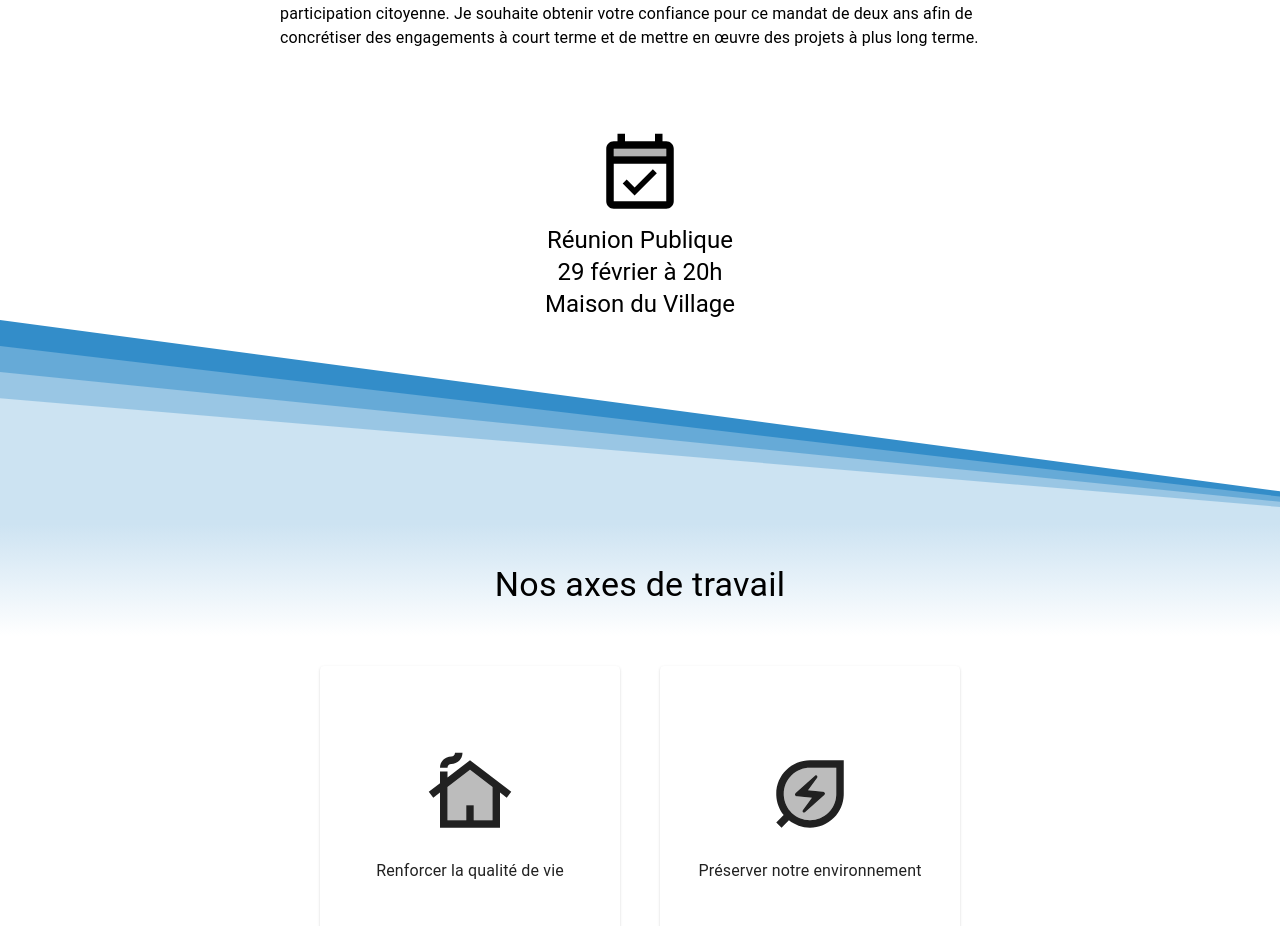
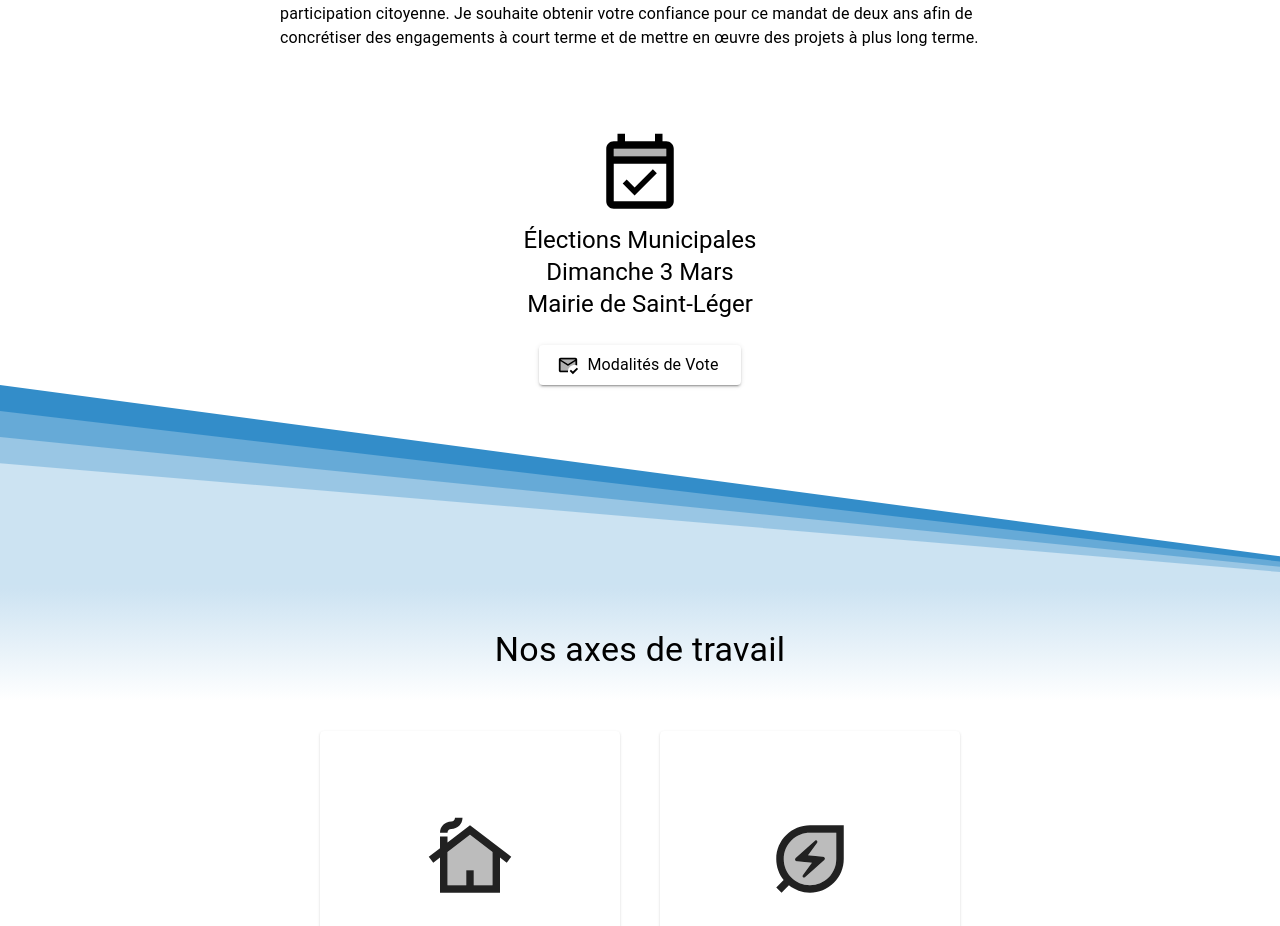
Before and after one commit to marionleborgne/avenir-saint-leger, a React (Create React App) app: page / in a window 1280 px wide. Shown: the part 983-1909 px from the top of the page. Built offline with nearby package versions, Linux system fonts and the light colour scheme.

Commit message:
update event date and add voting instructions

```diff
--- a/src/components/Hero/Event.js
+++ b/src/components/Hero/Event.js
@@ -1,16 +1,19 @@
 import { Typography } from '@mui/material';
 import EventIcon from '@mui/icons-material/EventAvailableTwoTone';
-
 import { isMobile } from 'react-device-detect';
+import VoteButton from './VoteButton';
 
 const variant = 'h5';
 const fontSize = isMobile ? 60 : 90;
 
-export default () => (
-  <div style={{ marginTop: 50 }}>
-    <EventIcon style={{ fontSize }} />
-    <Typography variant={variant}>Réunion Publique</Typography>
-    <Typography variant={variant}>29 février à 20h</Typography>
-    <Typography variant={variant}>Maison du Village</Typography>
-  </div >
-);
+export default () => {
+  return (
+    <div style={{ marginTop: 50 }}>
+      <EventIcon style={{ fontSize }} />
+      <Typography variant={variant}>Élections Municipales</Typography>
+      <Typography variant={variant}>Dimanche 3 Mars</Typography>
+      <Typography variant={variant}>Mairie de Saint-Léger</Typography>
+      <VoteButton />
+    </div >
+  );
+};
--- /dev/null
+++ b/src/components/Hero/VoteButton.js
@@ -0,0 +1,26 @@
+import { Typography } from '@mui/material';
+import Button from '@mui/material/Button';
+// import RocketIcon from '@mui/icons-material/RocketLaunchTwoTone';
+import CheckIcon from '@mui/icons-material/MarkEmailReadTwoTone';
+
+import pdfLink from '../../assets/vote/instructions.pdf';
+
+export default () => {
+
+  return (
+    <div>
+      <Button
+        variant="contained"
+        startIcon={<CheckIcon />}
+        size="large"
+        color="secondary"
+        style={{ textTransform: 'none', color: '#000', marginTop: 25 }}
+        target="_blank"
+        rel="noopener noreferrer"
+        href={pdfLink}
+      >
+        <Typography>Modalités de Vote</Typography>
+      </Button>
+    </div>
+  );
+};
```
Also changed, not shown: 1 other file (tests, documents, lock files or other folders).
